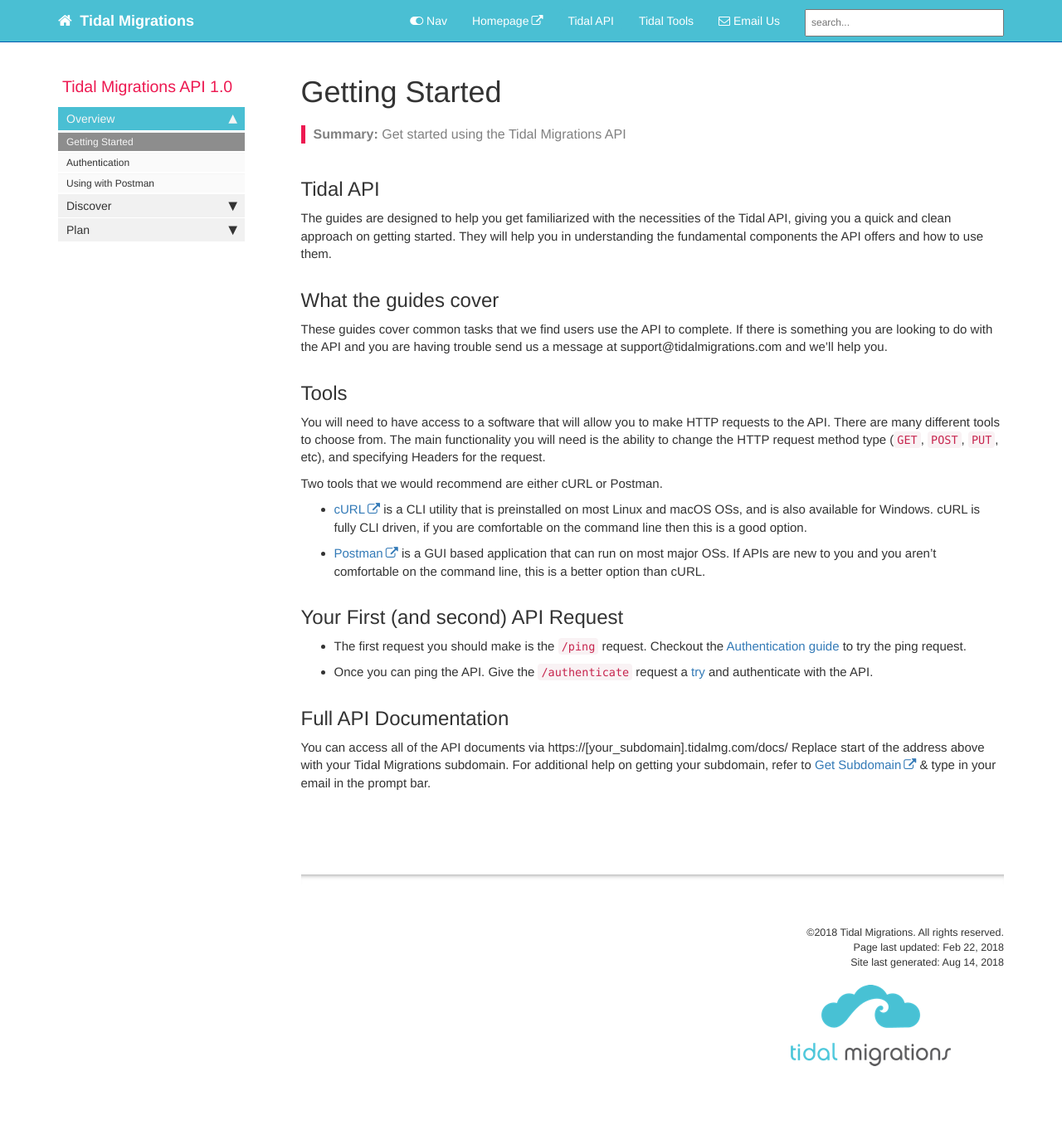
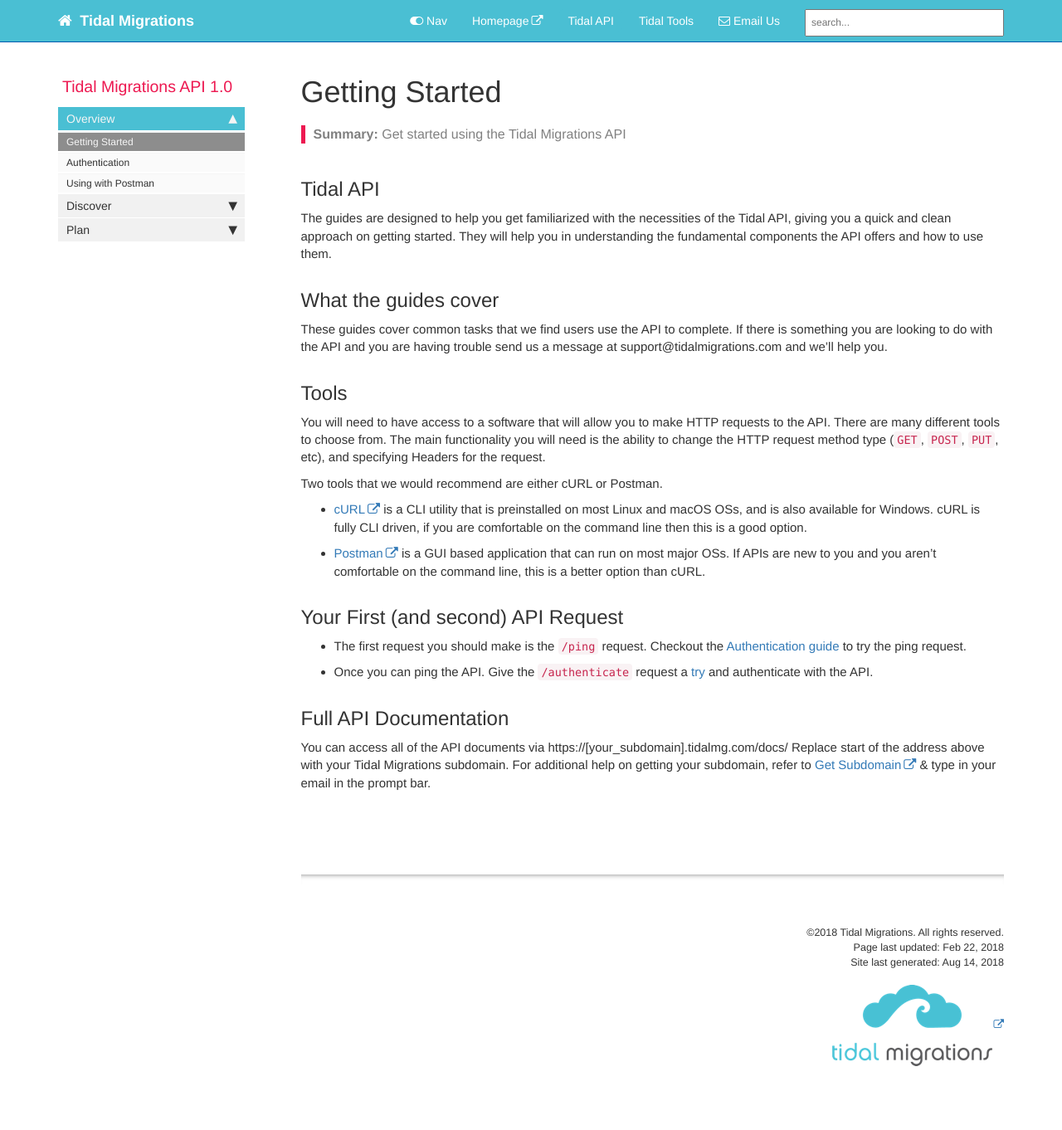
Before and after one commit to tidalmigrations/tidalmigrations.github.io, a Jekyll site: the page built from index.md, in a window 1280 px wide. Shown: the whole page at 83% size. Built offline with Jekyll 4.4.1, drawn with Linux system fonts in a browser that asks for light colours; nearby versions of some CDN libraries; comment, search, counter and statistics services are not loaded.

Commit message:
fix footer

```diff
--- a/_includes/footer.html
+++ b/_includes/footer.html
@@ -1,9 +1,9 @@
 <footer>
-            <div class="row">
-                <div class="col-lg-12 footer">
-               &copy;{{ site.time | date: "%Y"  }} {{site.company_name}}. All rights reserved. <br />
-{% if page.last_updated %}<span>Page last updated:</span> {{page.last_updated}}<br/>{% endif %} Site last generated: {{ site.time | date: "%b %-d, %Y"  }} <br />
-<p><img src="{{ "images/company_logo.png" }}" alt="Company logo"/></p>
-                </div>
-            </div>
+    <div class="row">
+        <div class="col-lg-12 footer">
+            &copy;{{ site.time | date: "%Y"  }} {{site.company_name}}. All rights reserved. <br />
+            {% if page.last_updated %}<span>Page last updated:</span> {{page.last_updated}}<br/>{% endif %} Site last generated: {{ site.time | date: "%b %-d, %Y"  }}<br/>
+            <p><a href="https://tidalmigrations.com"><img class="footer-logo" src="{{ "images/company_logo.png" }}" alt="Company logo"/></a></p>
+        </div>
+    </div>
 </footer>
--- a/css/customstyles.css
+++ b/css/customstyles.css
@@ -428,6 +428,10 @@ span.projectTitle {
 
 .footer {
     text-align: right;
+}
+.footer-logo {
+    position: relative;
+    right: -65px;
 }
 
 .footerMeta {
```
